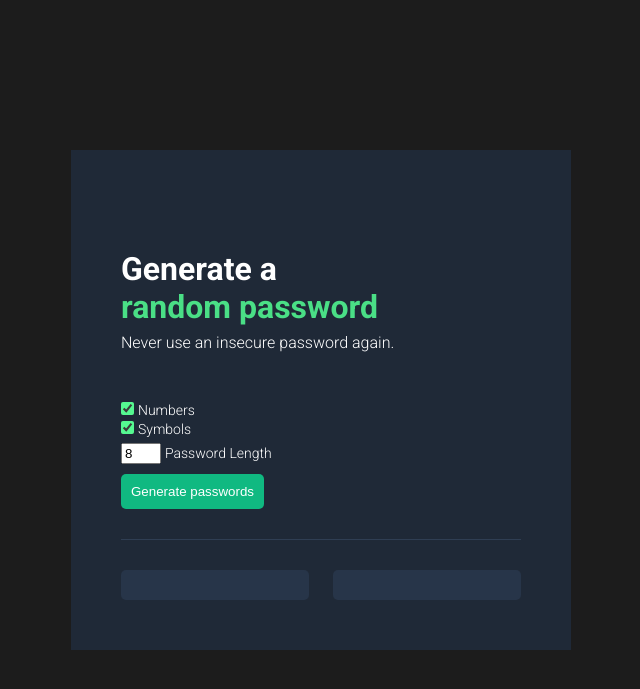
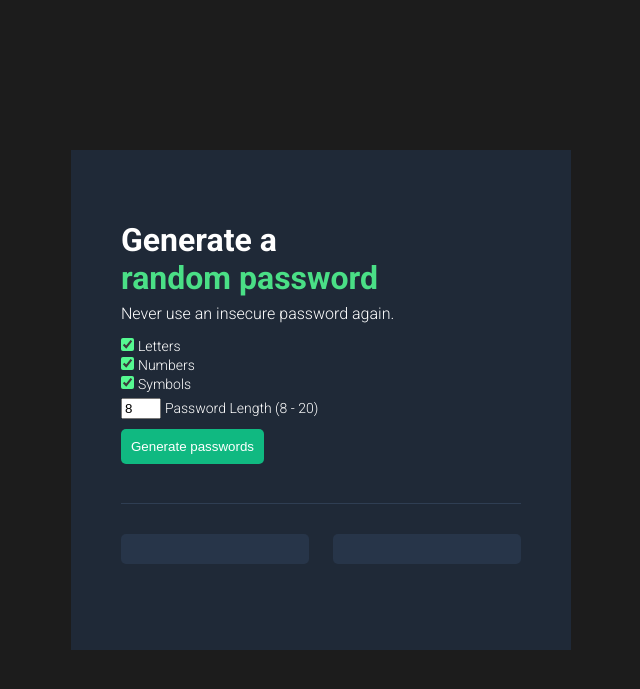
Before and after one commit to cnnsilveira/password-generator, a PHP site: page / in a window 1280 px wide. Shown: the top 689 px of the page, without its empty margins (319-959 px from the left). Run offline with PHP 8.4, Linux system fonts and the light colour scheme.

Commit message:
adding conditionals

```diff
--- a/css/style.css
+++ b/css/style.css
@@ -20,6 +20,7 @@ body {
     height: 500px;
     display: flex;
     justify-content: center;
+    align-items: center;
 }
 .main-container {
     width: 90%;
@@ -30,6 +31,7 @@ body {
 }
 .title-wrap {
     height: 150px;
+    margin-bottom: 15px;
 }
 .title-wrap > h3 {
     font-size: 2rem;
@@ -48,15 +50,22 @@ body {
 .length-wrap {
     margin-bottom: 10px;
 }
-.checkbox-wrap label, .length-wrap label {
+.checkbox-wrap label,
+.length-wrap label,
+.error-wrap > span {
     font-weight: 300;
     font-size: 14px;
 }
 .length-wrap input {
     width: 32px;
 }
-.btn-wrap {
+.error-wrap {
+    margin-top: 10px;
+    padding-bottom: 10px;
     border-bottom: 1px solid #2F3E53;
+}
+.error-wrap span {
+    color: rgb(202, 30, 30);
 }
 #pw-btn {
     padding: 10px;
@@ -65,7 +74,6 @@ body {
     background: #10B981;
     color: white;
     cursor: pointer;
-    margin-bottom: 30px;
 }
 .pw-wrap {
     display: flex;
--- a/index.html
+++ b/index.html
@@ -9,13 +9,16 @@
     <body>
         <div class="content-box">
             <div class="main-container">
-                <div></div>
                 <div class="title-wrap">
                     <h3>Generate a <br><span style="color: #4ADF86;">random password</span></h3>
                     <p>Never use an insecure password again.</p>
                 </div>
                 <div class="content-wrap">
                     <div class="checkbox-wrap">
+                        <div>
+                            <input type="checkbox" id="letters" name="letters" checked>
+                            <label for="letters">Letters</label>
+                        </div>
                         <div>
                             <input type="checkbox" id="numbers" name="numbers" checked>
                             <label for="numbers">Numbers</label>
@@ -26,11 +29,14 @@
                         </div>
                     </div>
                     <div class="length-wrap">
-                        <input type="number" min="1" max="20" value="8" name="length" id="length" readonly>
-                        <label for="length">Password Length</label>
+                        <input type="number" min="1" max="20" value="8" name="length" id="length">
+                        <label for="length">Password Length (8 - 20)</label>
                     </div>
                     <div class="btn-wrap">
                         <button id="pw-btn" onclick="generatePw()">Generate passwords</button>
+                    </div>
+                    <div class="error-wrap">
+                        <span id="error"></span><br>
                     </div>
                     <div class="pw-wrap">
                         <div id="first-pw" class="pw-div" onclick="copyOnClick(firstPw)"></div>
--- a/js/main.js
+++ b/js/main.js
@@ -2,9 +2,15 @@ const letters = ["A","B","C","D","E","F","G","H","I","J","K","L","M","N","O","P"
 const numbers = ["0", "1", "2", "3", "4", "5", "6", "7", "8", "9"];
 const symbols = ["~","`","!","@","#","$","%","^","&","*","(",")","_","-","+","=","{","[","}","]",",","|",":",";","<",">",".","?","/"];
 
-let firstPw  = document.querySelector("#first-pw");
-let secondPw = document.querySelector("#second-pw");
-let copyText = document.querySelector(".copy-text");
+const domLetters = document.querySelector("#letters");
+const domNumbers = document.querySelector("#numbers");
+const domSymbols = document.querySelector("#symbols");
+
+const firstPw  = document.querySelector("#first-pw");
+const secondPw = document.querySelector("#second-pw");
+const copyText = document.querySelector(".copy-text");
+const pwLength = document.querySelector("#length");
+const domError = document.querySelector("#error");
 
 function toggleCheck(condition, array, secondArray) {
     if (condition.checked) {
@@ -19,21 +25,36 @@ function randomizer(element, array) {
 }
 
 function generatePw() {
+    console.log(pwLength.value);
+    firstPw.textContent  = "";
+    secondPw.textContent = "";
+    copyText.textContent = "";
+    firstPw.style = secondPw.style = "cursor: initial";
+
+    if (!domLetters.checked && !domNumbers.checked && !domSymbols.checked) {
+        domError.textContent = "Your password must contain at least one type of character.";
+
+    } else if (pwLength.value < 8 || pwLength.value > 20) {
+        domError.textContent = "Enter a valid number for the password length (8 - 20).";
+
+    } else {
+        domError.textContent = "";
         firstPw.textContent  = "";
         secondPw.textContent = "";
 
         let characters = [];
-    characters = characters.concat(letters);
-    characters = toggleCheck(document.querySelector("#numbers"), characters, numbers);
-    characters = toggleCheck(document.querySelector("#symbols"), characters, symbols);
+        characters = toggleCheck(domLetters, characters, letters);
+        characters = toggleCheck(domNumbers, characters, numbers);
+        characters = toggleCheck(domSymbols, characters, symbols);
 
-    for (let i = 0; i <= document.querySelector("#length").value; i++) {
+        for (let i = 0; i < pwLength.value; i++) {
             randomizer(firstPw, characters);
             randomizer(secondPw, characters);
         }
 
         copyText.textContent = "Click to copy!";
         firstPw.style = secondPw.style = "cursor: pointer";
+    }
 }
 
 function copyOnClick(element) {
```
Lines whose indentation alone changed are shown as unchanged.
